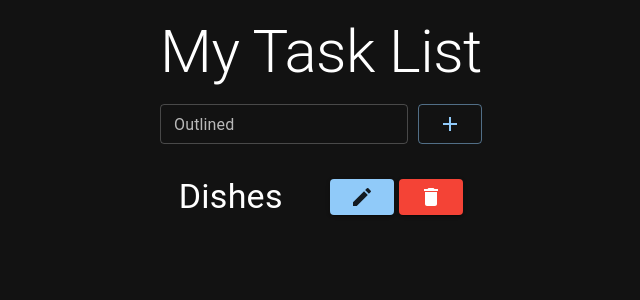
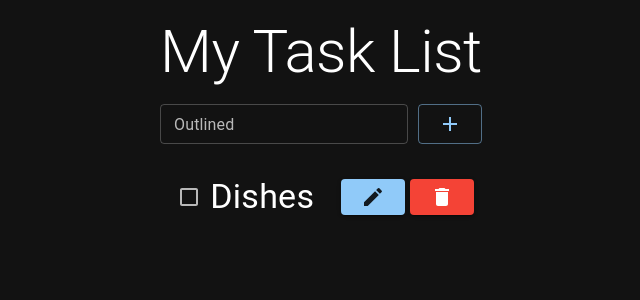
Before and after one commit to ViniBjazevich/crud-tutorial, a React (Create React App) app in the folder ui/: page / in a window 1280 px wide. Shown: the top 300 px of the page, without its empty margins (319-959 px from the left). Built offline with nearby package versions, Linux system fonts and the light colour scheme.

Commit message:
feat: added checkbox funtionality

```diff
--- a/ui/package.json
+++ b/ui/package.json
@@ -11,6 +11,7 @@
     "@testing-library/jest-dom": "^5.17.0",
     "@testing-library/react": "^13.4.0",
     "@testing-library/user-event": "^13.5.0",
+    "classnames": "^2.3.2",
     "react": "^18.2.0",
     "react-dom": "^18.2.0",
     "react-scripts": "5.0.1",
--- a/ui/src/components/Task.js
+++ b/ui/src/components/Task.js
@@ -6,14 +6,26 @@ import DialogTitle from "@mui/material/DialogTitle";
 import CheckIcon from "@mui/icons-material/Check";
 import DeleteIcon from "@mui/icons-material/Delete";
 import EditIcon from "@mui/icons-material/Edit";
+import Checkbox from "@mui/material/Checkbox";
+import classnames from "classnames";
 
 export const Task = ({ name }) => {
   const [isDialogOpen, setIsDialogOpen] = useState(false);
+  const [isComplete, setIsComplete] = useState(false);
 
   return (
-    <div>
     <div className="task">
+      <div
+        className={classnames("flex", {
+          done: isComplete,
+        })}
+      >
+        <Checkbox
+          checked={isComplete}
+          onChange={() => setIsComplete((prev) => !prev)}
+        />
         <Typography variant="h4">{name}</Typography>
+      </div>
       <div className="taskButtons">
         <Button variant="contained" onClick={() => setIsDialogOpen(true)}>
           <EditIcon />
@@ -37,6 +49,5 @@ export const Task = ({ name }) => {
         </div>
       </Dialog>
     </div>
-    </div>
   );
 };
--- a/ui/src/css/app.css
+++ b/ui/src/css/app.css
@@ -28,3 +28,11 @@ body {
   gap: 10px;
   margin: 0 1rem 1rem 1rem;
 }
+
+.flex {
+  display: flex;
+}
+
+.done {
+  text-decoration: line-through;
+}
```
Also changed, not shown: 1 other file (tests, documents, lock files or other folders). Lines whose indentation alone changed are shown as unchanged.
